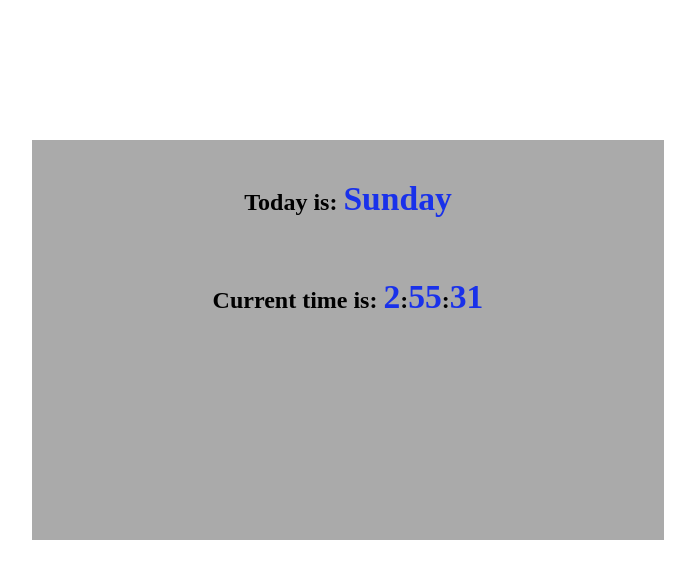
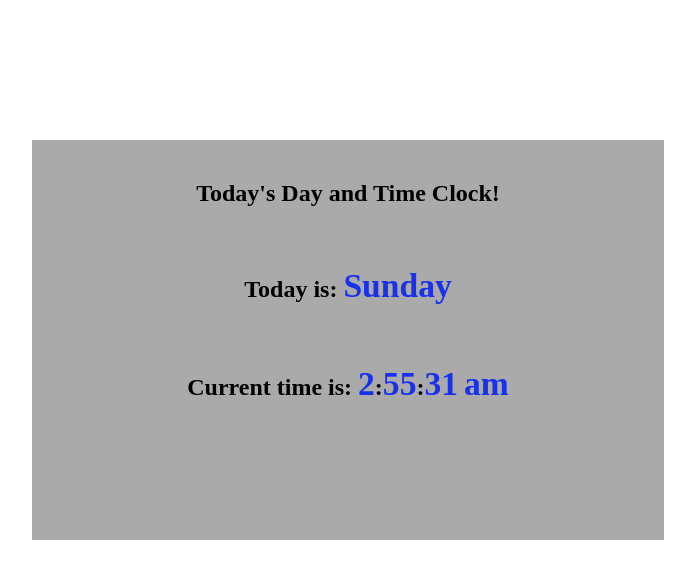
Before and after one commit to RrennM/Day1, a plain HTML site: page index.html in a window 1280 px wide. Shown: the whole page, without its empty margins (292-987 px from the left). Drawn offline with Linux system fonts and the light colour scheme.

Commit message:
Final touches.

```diff
--- a/index.html
+++ b/index.html
@@ -6,8 +6,9 @@
 </head>
 <body>
 	<div class="container">
+		<h2>Today's Day and Time Clock!</h2>
 		<h2>Today is: <span id="day">Friday</span></h2>
-		<h2>Current time is: <span id="hours">12</span>:<span id="minutes">34</span>:<span id="seconds">56</span></h2>
+		<h2>Current time is: <span id="hours">12</span>:<span id="minutes">34</span>:<span id="seconds">56</span> <span id="ampm">am</span></h2>
 	</div>
 
 <script type="text/javascript" src="main.js"></script>
--- a/main.js
+++ b/main.js
@@ -3,12 +3,10 @@ function updateClock() {
 
 	// get today's day
 	var js_date = new Date();
-	var newDay = js_date.getDay();
 
 	// Set today's day into html
 	var days = ["Sunday", "Monday", "Tuesday", "Wednesday", "Thursday", "Friday", "Saturday"];
 	var today = days[js_date.getDay()];
-
 
 	document.getElementById('day').innerHTML = today;
 
@@ -22,7 +20,11 @@ function updateClock() {
 	// Fix hours so they display in non-military time
 	if (newHours > 12) {
 		newHours = newHours - 12;
+
+		// if it's after noon, change am to pm
+		document.getElementById('ampm').innerHTML = "pm";
 	}
+
 	// Fix minutes & seconds to display a zero if less than 10
 	if (newMinutes < 10) {
 		newMinutes = "0" + newMinutes;
@@ -31,6 +33,8 @@ function updateClock() {
 	if (newSeconds < 10) {
 		newSeconds = "0" + newSeconds;
 	}
+
+
 
 	// set today's time
 	document.getElementById('hours').innerHTML = newHours;
```
